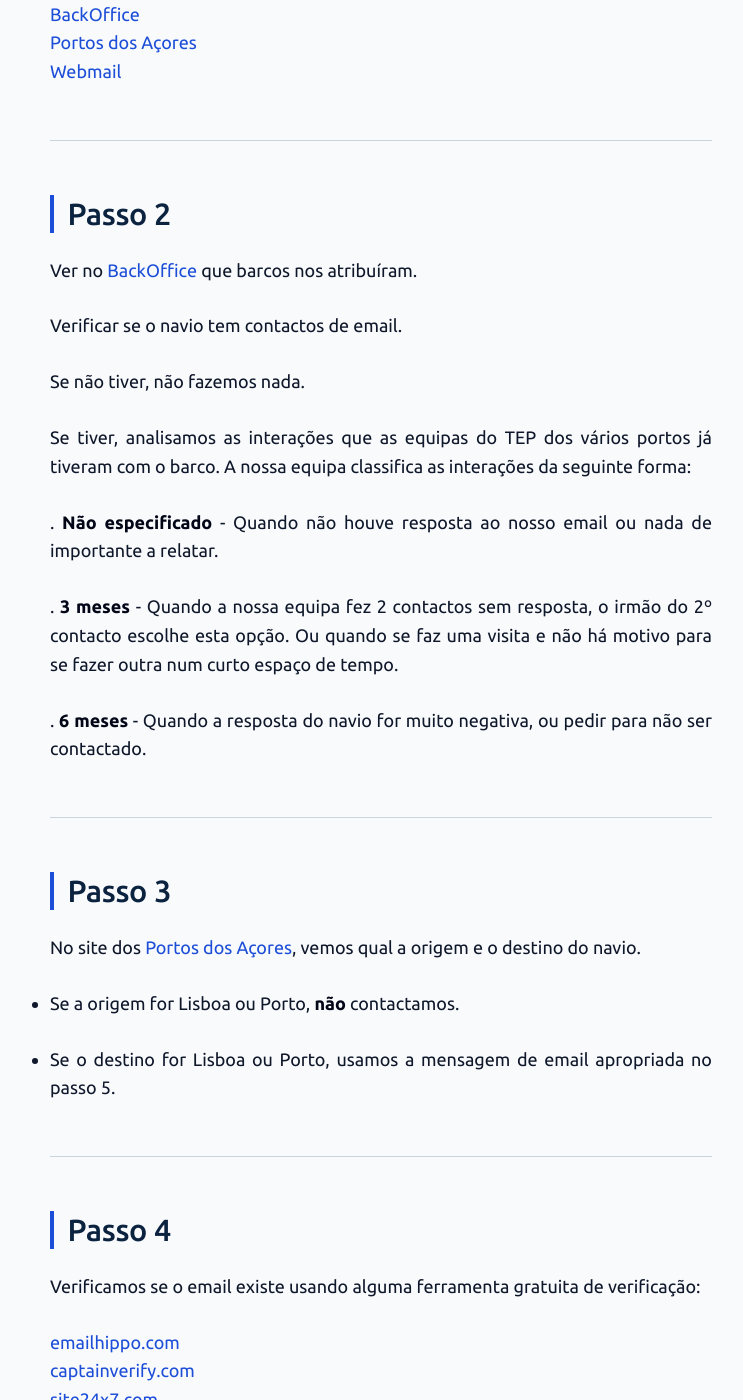
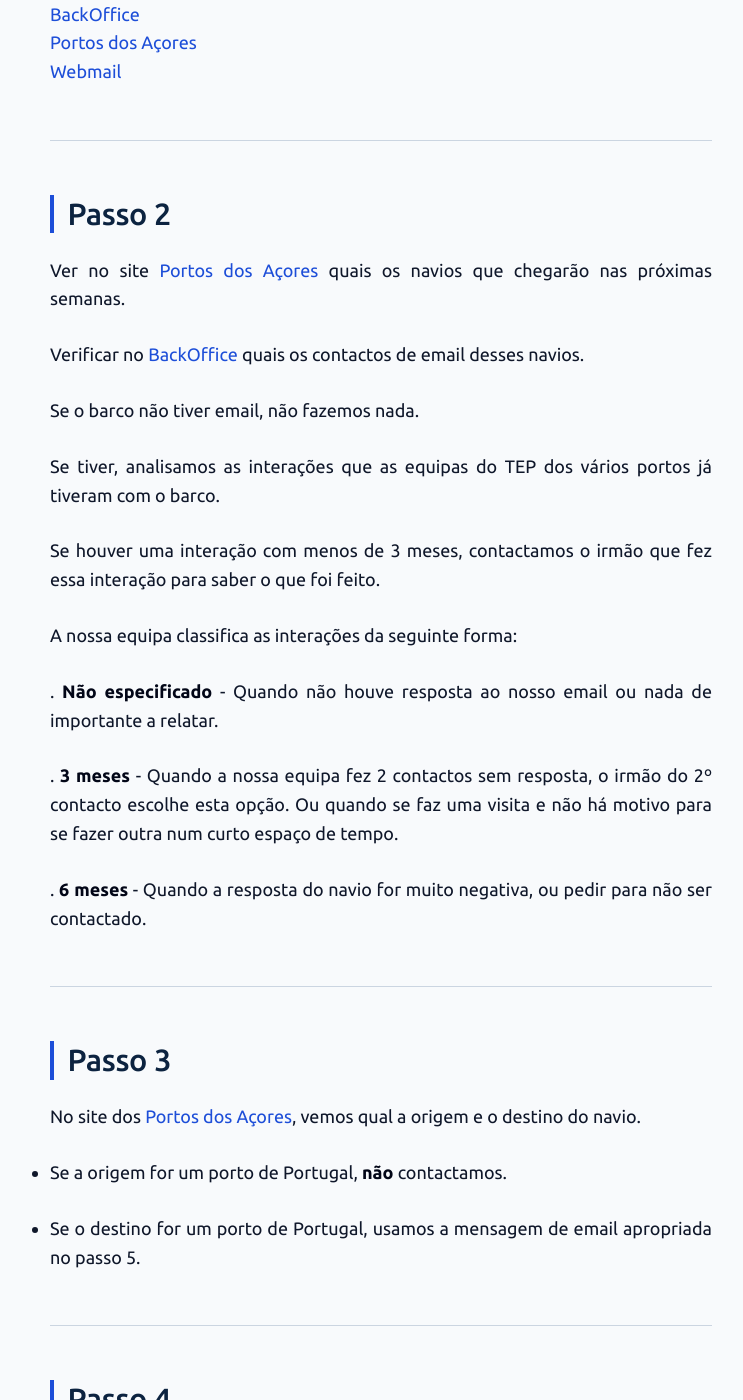
Before and after one commit to tep-pdl/tep-pdl.github.io, a Jekyll site: the page built from secretariado/index.md, in a window 1280 px wide and 1400 px high, scrolled down 388 px. Shown: the whole window, without its empty margins (259-1002 px from the left). Built offline with Jekyll 4.4.1, drawn with Linux system fonts in a browser that asks for light colours; our own code applies the rules of GitHub Pages for plain Markdown files; some of the changed text lies outside the part shown.

Commit message:
Update index.md

```diff
--- a/secretariado/index.md
+++ b/secretariado/index.md
@@ -12,13 +12,17 @@ Abrir estas 3 páginas:
 ---
 ## Passo 2
 
-Ver no [BackOffice](https://bo.port-mission.de/) que barcos nos atribuíram.
+Ver no site [Portos dos Açores](https://portosdosacores.pt/movimento-portuario/) quais os navios que chegarão nas próximas semanas.
 
-Verificar se o navio tem contactos de email.
+Verificar no [BackOffice](https://bo.port-mission.de/) quais os contactos de email desses navios.
 
-Se não tiver, não fazemos nada.
+Se o barco não tiver email, não fazemos nada.
 
-Se tiver, analisamos as interações que as equipas do TEP dos vários portos já tiveram com o barco. A nossa equipa classifica as interações da seguinte forma:
+Se tiver, analisamos as interações que as equipas do TEP dos vários portos já tiveram com o barco.
+
+Se houver uma interação com menos de 3 meses, contactamos o irmão que fez essa interação para saber o que foi feito.
+
+A nossa equipa classifica as interações da seguinte forma:
 
 . **Não especificado** - Quando não houve resposta ao nosso email ou nada de importante a relatar.
 
@@ -31,9 +35,9 @@ Se tiver, analisamos as interações que as equipas do TEP dos vários portos j
 
 No site dos [Portos dos Açores](https://portosdosacores.pt/movimento-portuario/), vemos qual a origem e o destino do navio.
 
-- Se a origem for Lisboa ou Porto, **não** contactamos.
+- Se a origem for um porto de Portugal, **não** contactamos.
 
-- Se o destino for Lisboa ou Porto, usamos a mensagem de email apropriada no passo 5.
+- Se o destino for um porto de Portugal, usamos a mensagem de email apropriada no passo 5.
 
 ---
 ## Passo 4
@@ -46,16 +50,18 @@ Verificamos se o email existe usando alguma ferramenta gratuita de verificação
 [emaillistverify.com](https://emaillistverify.com/validador-de-email)
 [emailverify.io](https://www.emailverify.io/pt/services/email-verify/)
 
-Se a resposta da verificação for não existe, não enviamos.
+Se a resposta da verificação for "não existe", não enviamos.
 
 Quando a decisão for enviar, criamos a tarefa no [Backoffice](https://bo.port-mission.de/).
+
+
 
 ---
 ## Passo 5
 
 Enviar email através do [Webmail](https://webmail.tperm.pt/)
 
-### Quando se tratar de navio de cruzeiro. o contacto é feito duas semanas antes do dia de chegada.
+### Quando se tratar de um Navio de Cruzeiro. o contacto é feito duas semanas antes do dia de chegada.
 
 [Exemplo de email para Cruzeiro com destino a Lisboa ou Porto](http://tep-pdl.github.io/secretariado/cruzeiro-destino-lisboa-ou-porto)
 
```
